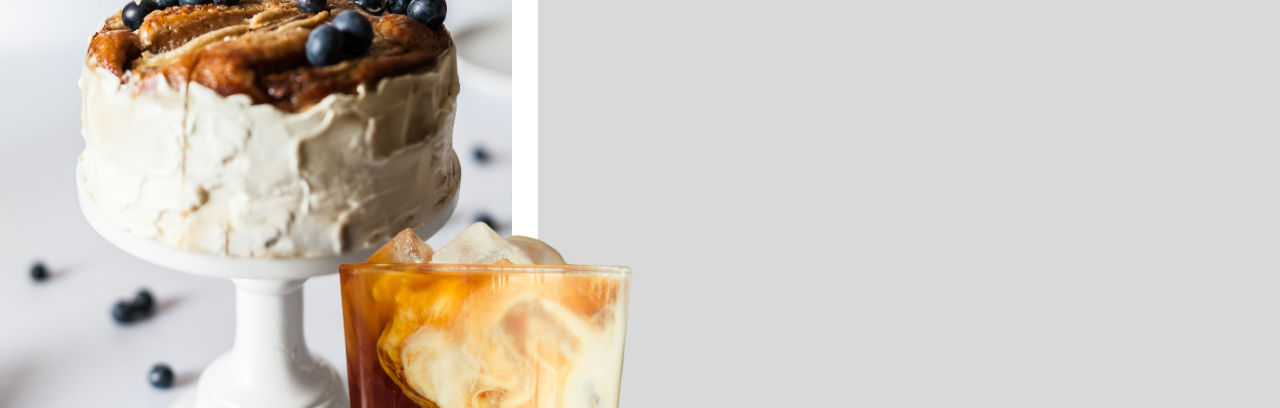
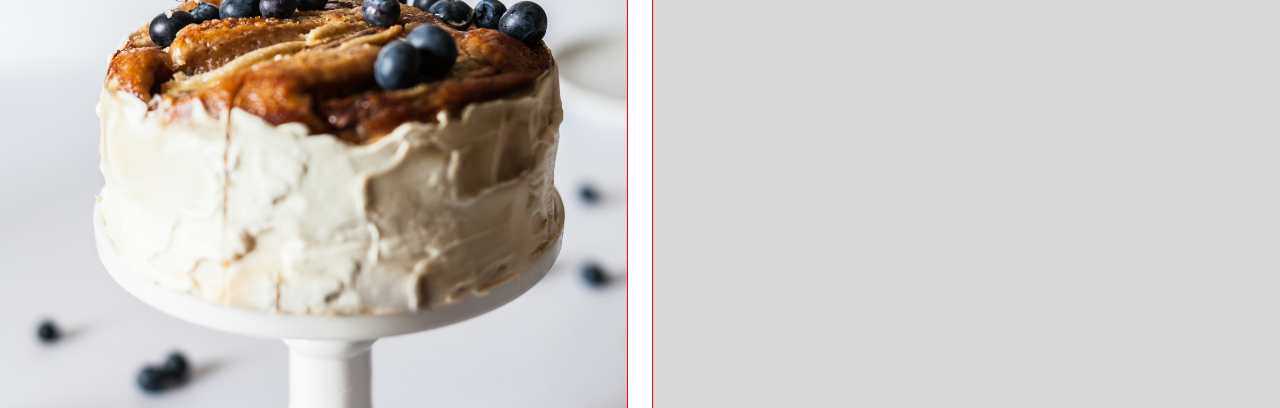
Before and after one commit to uU-Uuu/menu-website, a plain HTML site: page index.html in a window 1280 px wide. Shown: the part 389-797 px from the top of the page. Drawn offline with nearby package versions, Linux system fonts and the light colour scheme.

Commit message:
remake css

```diff
--- a/css/colors.css
+++ b/css/colors.css
@@ -1,3 +1,3 @@
 :root {
-    --ash-color: #D9D9D9;
+    --backgr-ash-color: #D9D9D9;
 }
--- a/css/index.css
+++ b/css/index.css
@@ -5,13 +5,14 @@
 	margin: 0;
 	padding: 0;
 	box-sizing: border-box;
+  outline: 1px solid red;
 }
 
 :root {
 	--title-color: rgb(0,0,0);
 	font-family: "Share Tech Mono", monospace;
 	scroll-behavior: smooth;
-
+  min-width: 335px;
 }
 
 img {
@@ -19,53 +20,53 @@ img {
 	display: block;
 }
 
-
-
-.headerflex {
-  display: flex;
-  flex-direction: row;
-  gap: 2%;
-  max-width: 100%;
-  flex-wrap: nowrap;
-  position: absolute;
-  top: 0;
-  height: 100vh;
-}
-
-.headerflex__img {
-  max-height: 100vh;
-  max-width: 40%;
-}
-
-.headerflex__rect {
-  max-width: 58%;
-  max-height: 100%;
-  margin-top: 2%;
-
+.container {
+  max-width: 1200px;
 }
 
 
 
+.headergrid {
+  position: relative;
+  top: 0;
+  left: 0;
+  display: grid;
+  grid-template-columns: 1fr 1fr;
+  gap: 2%;
+  /* z-index: 1; */
+
+
+.headergrid__img {
+  height: 100vh;
+  object-fit: cover;
+  object-position: right 40%;
+
+}
+
+.headergrid__rect {
+  height: 100%;
+  width: 100%;
+}
+
 .header__logocontainer {
+  position: absolute;
+  top: 5%;
+  left: 55%;
+  display: flex;
+  justify-content: flex-start;
+  align-items: center;
+  flex-wrap: nowrap;
+}
+
+.logosticky {
   position: sticky;
   top: 0;
-  left: 40vw;
-  max-width: 30%;
-  z-index: 100;
-  text-align: center;
 }
 
 .header__logocontainer-logo {
-  max-width: 400px;
-  height: auto;
+   height: 10vw;
 }
 
-.header__logocontainer-titlehyper {
-  position: absolute;
-  top: 14%;
-  left: 30%;
-
-}
 
 .header__logocontainer-titlehyper:link, .header__logocontainer-titlehyper:visited {
     color: var(--title-color);
@@ -82,11 +83,13 @@ img {
   font-family: "Share Tech Mono", monospace;
   font-weight: 400;
   font-style: normal;
-  font-size: 6rem;
+  font-size: 7vw;
 }
 
-.header__coffee {
+
+
+/* .header__coffee {
   position: sticky;
   left: 50vw;
   top: 500px;
-}
+} */
--- a/index.html
+++ b/index.html
@@ -10,15 +10,17 @@
 </head>
 <body>
     <header class="header">
-        <div class="header__logocontainer">
-            <img class="header__logocontainer-logo" src="img/logo2.png" alt="Logo Image">
-            <a class="header__logocontainer-titlehyper" href="index.html"><h1 class="header__title">8in</h1></a>
+        <div class="header__headergrid headergrid" >
+            <img class="headergrid__img" src="img/headercake.jpg" alt="Cake image">
+            <img class="headergrid__rect" src="img/headerbackg.png" alt="Background">
+            <div class="logosticky">
+                <div class="header__logocontainer">
+                    <img class="header__logocontainer-logo" src="img/logo.png" alt="Logo Image">
+                    <a class="header__logocontainer-titlehyper" href="index.html"><h1 class="header__title">8in</h1></a>
+                </div>
+            </div>
         </div>
 
-        <div class="header__headerflex headerflex">
-            <img class="headerflex__img" src="img/headercake.jpg" alt="Cake image">
-            <img class="headerflex__rect" src="img/headerbackg.png" alt="Background">
-        </div>
 
         <div class="header__navwave">
             <div class="header__navwave-closetext">close</div>
@@ -26,26 +28,17 @@
         </div>
         <nav class="header__nav"></nav>
         </div>
+
+
+    </header>
+    <main>
+        <section class="menuwheel"></section>
         <div class="header__coffee">
             <img src="img/headercoffee.png" alt="Coffee Image">
         </div>
 
-
-    </header>
-    <main>
-        <!-- <section class="menuwheel"></section>
-        <div class="header__coffee">
-            <img src="img/headercoffee.png" alt="Coffee Image">
-        </div>
-        <div class="header__coffee">
-            <img src="img/headercoffee.png" alt="Coffee Image">
-        </div> -->
-
     </main>
     <footer>
-        <!-- <div class="header__coffee">
-            <img src="img/headercoffee.png" alt="Coffee Image">
-        </div> -->
     </footer>
     <script src="https://unpkg.com/html-data-include@3.3.3/html-data-include.js"></script>
 
```
Also changed, not shown: img/logo.png.
